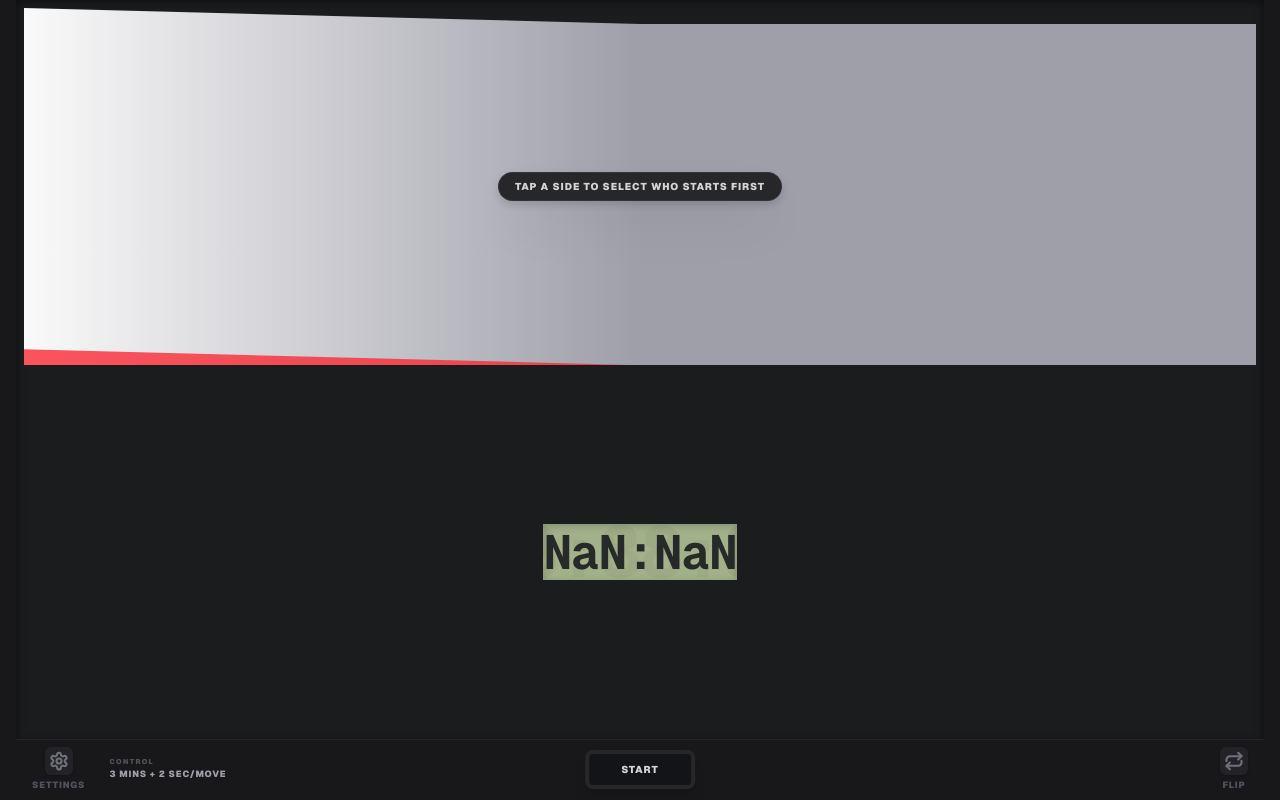
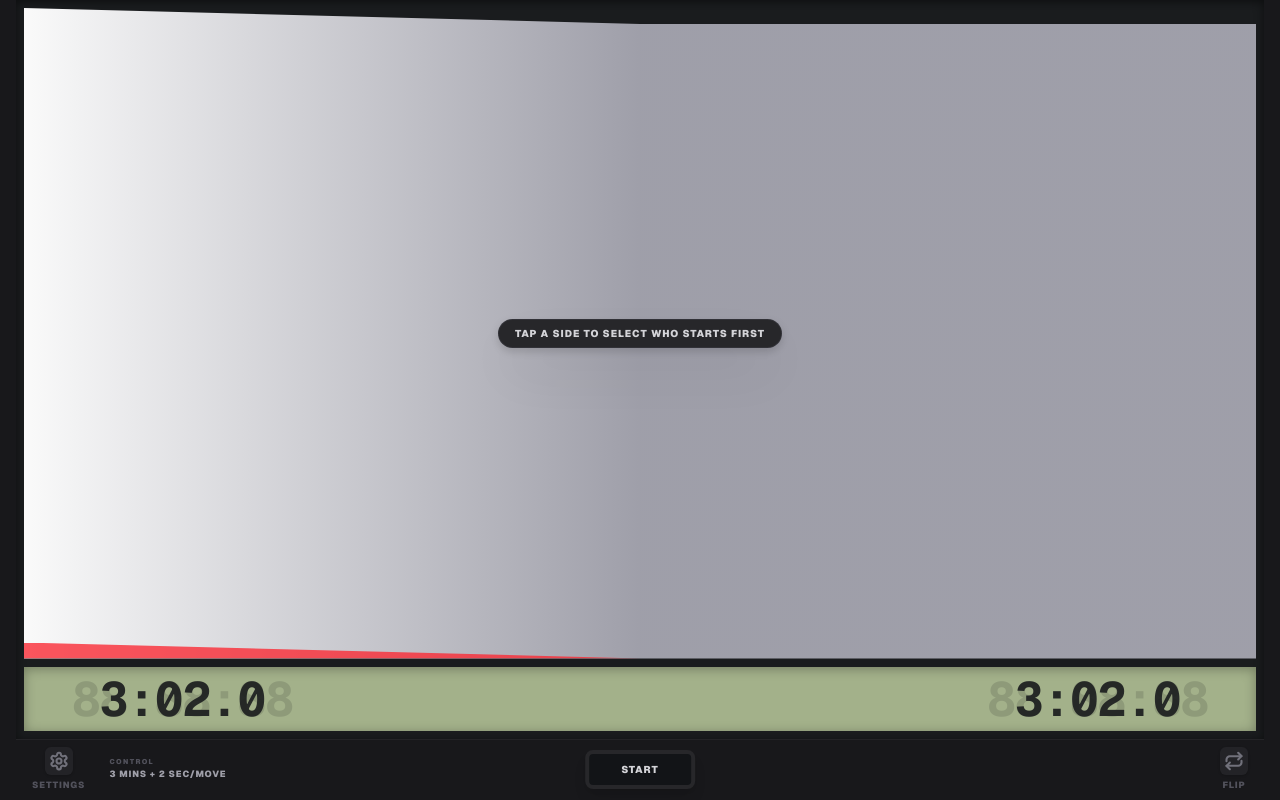
Before and after one commit to LeightonGuang/Score-Keep, a Next.js app: page /chess-clock in a window 1280 px wide. Both pictures are taken after a click on the button "START GAME". Built offline with nearby package versions, Linux system fonts and the light colour scheme.

Commit message:
feat: new lcd display design for both times

```diff
--- a/app/chess-clock/components/LcdTimer.tsx
+++ b/app/chess-clock/components/LcdTimer.tsx
@@ -1,59 +1,105 @@
 import { useChessClock } from "../context/ChessClockContext";
 
-const LcdTimer = ({ time, isActive }: { time: number; isActive: boolean }) => {
-  const { isGameOver } = useChessClock();
-  const isFlagged = isGameOver && time === 0;
-
-  const formatLcdTime = (seconds: number) => {
-    const totalMins = Math.floor(seconds / 60);
-    const displayMins = totalMins % 100;
+const getTimerData = (seconds: number) => {
+  const hrs = Math.floor(seconds / 3600);
+  const mins = Math.floor((seconds % 3600) / 60);
   const secs = Math.floor(seconds % 60);
   const hundredths = Math.floor((seconds * 100) % 100);
 
-    const minsStr = displayMins.toString().padStart(2, " ");
-    const secsStr = secs.toString().padStart(2, "0");
+  const h = hrs.toString().padStart(2, "\u00A0");
+  const m = mins.toString().padStart(2, hrs > 0 ? "0" : "\u00A0");
+  const s = secs.toString().padStart(2, "0");
 
-    if (seconds < 60) {
-      // Under 1 minute: MM:SS:hh (Show 2-digit hundredths)
-      const hhStr = hundredths.toString().padStart(2, "0");
-      return `${minsStr}:${secsStr}:${hhStr}`;
-    } else if (seconds < 600) {
-      // 1-10 minutes: MM:SS:h  (Show 1-digit tenth + space)
-      const tenths = Math.floor(hundredths / 10);
-      return `${minsStr}:${secsStr}:${tenths} `;
-    } else {
-      // Over 10 minutes: MM:SS    (Hide ms and their colon, pad with 3 spaces)
-      return `${minsStr}:${secsStr}   `;
+  if (seconds >= 3600) {
+    // 1 hour+: HH:MM:SS
+    return {
+      time: `${h}:${m}:${s}`,
+    };
+  } else if (seconds >= 600) {
+    // 10 mins - 1 hour: MM:SS only
+    const mm = mins.toString().padStart(2, "\u00A0");
+    return {
+      time: `\u00A0\u00A0\u00A0${mm}:${s}`,
+    };
+  } else if (seconds >= 60) {
+    // 1 min - 10 mins: MM:SS:t
+    const mm = mins.toString().padStart(2, "\u00A0");
+    const t = Math.floor(hundredths / 10);
+    return {
+      time: `${mm}:${s}.${t}\u00A0`,
+    };
+  } else if (seconds < 60) {
+    // Under 1 min: 00:SS:hh
+    const hh = hundredths.toString().padStart(2, "0");
+    return {
+      time: `\u00A0\u00A0\u00A0${s}.${hh}`,
+    };
   }
 };
 
-  const displayText = formatLcdTime(time);
+export const LcdTimer: React.FC = () => {
+  const { time1, time2, activePlayer, isGameOver } = useChessClock();
+
+  const player1 = getTimerData(time1);
+  const player2 = getTimerData(time2);
+
+  const isFlagged1 = isGameOver && time1 === 0;
+  const isFlagged2 = isGameOver && time2 === 0;
 
   return (
-    <div className="relative flex flex-1 flex-col items-stretch justify-center rounded-2xl transition-all duration-300">
-      <div className="relative flex flex-col items-center justify-center overflow-hidden py-1 bg-[#a3b18a]  text-[#1a1c1e] shadow-[inset_0_2px_8px_rgba(0,0,0,0.2)] landscape:py-1">
+    <div className="w-full">
+      <div className="relative flex items-center justify-between overflow-hidden bg-[#a3b18a] px-10 py-2 text-[#1a1c1e] shadow-[inset_0_2px_12px_rgba(0,0,0,0.3)] sm:h-32 landscape:h-16 landscape:px-12">
         {/* Background "Unlit" segments mask */}
-        <div className="pointer-events-none absolute text-6xl font-bold tracking-tight tabular-nums opacity-[0.03] contrast-150 select-none sm:text-7xl">
-          <span className="font-mono">88:88:88</span>
+
+        {/* Player 1 Time */}
+        <div className="relative">
+          <span className="pointer-events-none absolute top-0 left-0 font-mono text-5xl font-bold tracking-tight whitespace-nowrap tabular-nums opacity-[0.15] sm:text-7xl landscape:text-4xl landscape:sm:text-5xl">
+            88:88:88
+          </span>
+          <span
+            className={`relative z-10 font-mono text-5xl font-bold tracking-tight whitespace-nowrap tabular-nums opacity-90 sm:text-7xl landscape:text-4xl landscape:sm:text-5xl ${isFlagged1 ? "animate-pulse text-red-900" : ""}`}
+          >
+            {player1?.time}
+          </span>
         </div>
 
+        {/* Player 2 Time */}
+        <div className="relative">
+          <span className="pointer-events-none absolute top-0 left-0 font-mono text-5xl font-bold tracking-tight whitespace-nowrap tabular-nums opacity-[0.15] sm:text-7xl landscape:text-4xl landscape:sm:text-5xl">
+            88:88:88
+          </span>
           <span
-          className={`relative z-10 font-mono text-6xl font-bold tracking-tight tabular-nums opacity-90 sm:text-7xl landscape:text-4xl landscape:sm:text-5xl ${isFlagged ? "animate-pulse text-red-900" : ""}`}
+            className={`relative z-10 font-mono text-5xl font-bold tracking-tight whitespace-nowrap tabular-nums opacity-90 sm:text-7xl landscape:text-4xl landscape:sm:text-5xl ${isFlagged2 ? "animate-pulse text-red-900" : ""}`}
           >
-          {displayText}
+            {player2?.time}
           </span>
+        </div>
 
-        {/* Active Indicator */}
-        {isActive && !isGameOver && (
-          <div className="absolute top-3 right-3 h-2 w-2 rounded-full border border-red-900 bg-red-600 shadow-[0_0_8px_rgba(220,38,38,0.5)]" />
+        {/* Player 1 Indicators */}
+        <div className="absolute inset-y-0 left-3 flex flex-col justify-between py-3">
+          {activePlayer === 1 && !isGameOver && (
+            <div className="h-2.5 w-2.5 rounded-full border border-red-900 bg-red-600 shadow-[0_0_8px_rgba(220,38,38,0.5)]" />
           )}
-
-        {/* Flag Indicator */}
-        {isFlagged && (
-          <div className="absolute top-3 left-3 text-[8px] font-bold text-red-900">
+          <div className="flex-1" />
+          {isFlagged1 && (
+            <div className="text-[9px] font-black tracking-tighter text-red-900 uppercase">
               FLAG
             </div>
           )}
+        </div>
+
+        {/* Player 2 Indicators */}
+        <div className="absolute inset-y-0 right-3 flex flex-col justify-between py-3">
+          {activePlayer === 2 && !isGameOver && (
+            <div className="h-2.5 w-2.5 rounded-full border border-red-900 bg-red-600 shadow-[0_0_8px_rgba(220,38,38,0.5)]" />
+          )}
+          <div className="flex-1" />
+          {isFlagged2 && (
+            <div className="text-[9px] font-black tracking-tighter text-red-900 uppercase">
+              FLAG
+            </div>
+          )}
+        </div>
       </div>
     </div>
   );
--- a/app/chess-clock/context/ChessClockContext.tsx
+++ b/app/chess-clock/context/ChessClockContext.tsx
@@ -81,9 +81,9 @@ export const ChessClockProvider: React.FC<{ children: React.ReactNode }> = ({
   const [isSetupOpen, setIsSetupOpen] = useState(true);
   const [clockStyle, setClockStyle] = useState<ClockStyle>("classic");
 
-  // Shared Config for active game
-  const [inc1, setInc1] = useState(0);
-  const [inc2, setInc2] = useState(0);
+  // Shared Config for active game (using refs for direct access in callbacks)
+  const incRef1 = useRef(0);
+  const incRef2 = useRef(0);
 
   // Game State
   const [time1, setTime1] = useState(600);
@@ -157,8 +157,8 @@ export const ChessClockProvider: React.FC<{ children: React.ReactNode }> = ({
     }
 
     setErrors({});
-    setInc1(increment1);
-    setInc2(increment2);
+    incRef1.current = increment1;
+    incRef2.current = increment2;
 
     setTime1(totalSecs1 + increment1);
     setTime2(totalSecs2 + increment2);
@@ -183,9 +183,9 @@ export const ChessClockProvider: React.FC<{ children: React.ReactNode }> = ({
     if (activePlayer === playerNum) {
       triggerVibration();
       if (playerNum === 1) {
-        setTime1((prev) => prev + inc1);
+        setTime1((prev) => prev + incRef1.current);
       } else {
-        setTime2((prev) => prev + inc2);
+        setTime2((prev) => prev + incRef2.current);
       }
       setActivePlayer(currentEnemy);
     } else if (activePlayer === 0) {
@@ -202,8 +202,12 @@ export const ChessClockProvider: React.FC<{ children: React.ReactNode }> = ({
   };
 
   const handleTouchStart = (e: React.TouchEvent, playerNum: 1 | 2) => {
-    e.preventDefault();
+    if (e.cancelable) e.preventDefault();
     touchStarted.current = true;
+    // Reset after a short delay to allow subsequent interactions from other devices/players
+    setTimeout(() => {
+      touchStarted.current = false;
+    }, 500);
     handleInteraction(playerNum);
   };
 
```
Lines whose indentation alone changed are shown as unchanged.
